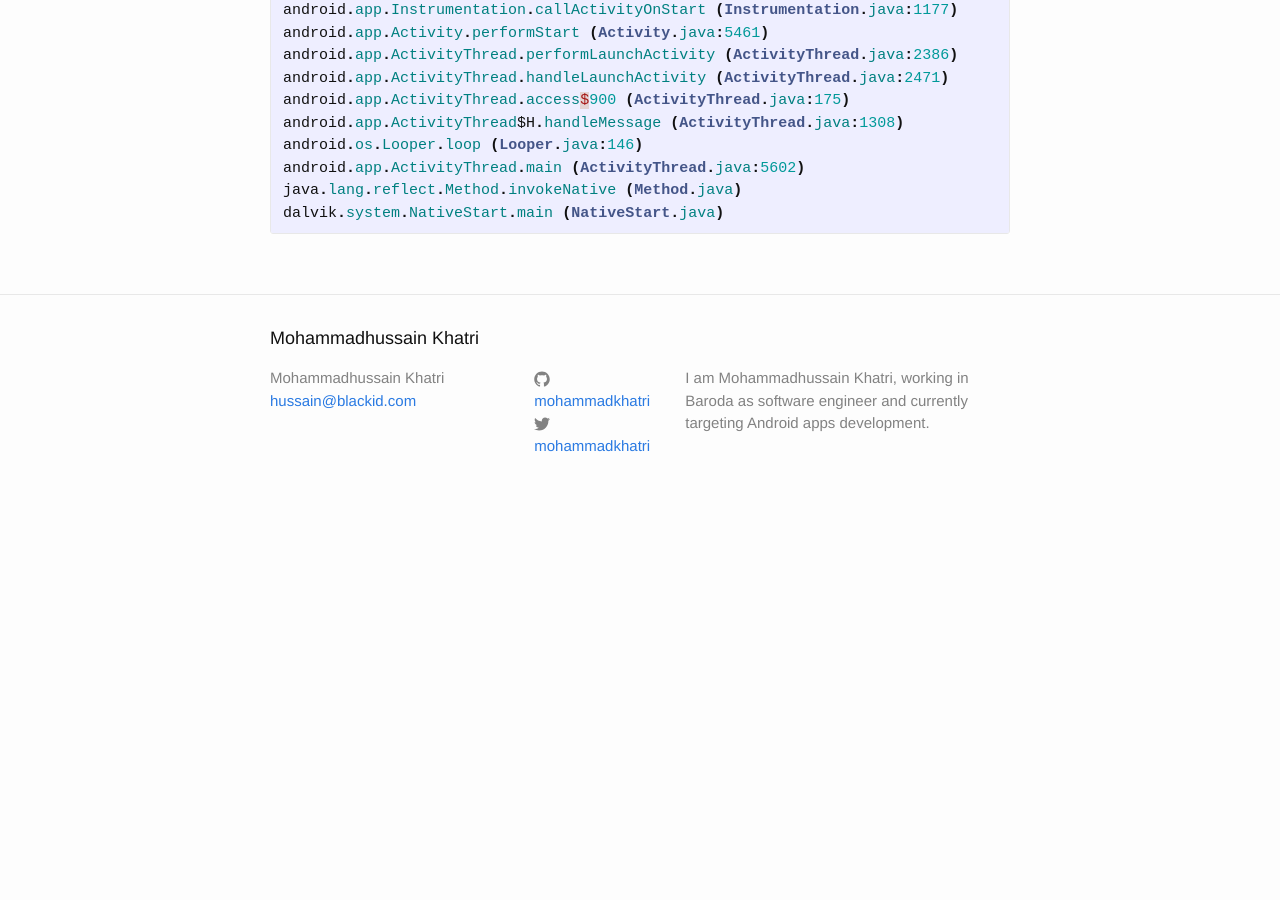
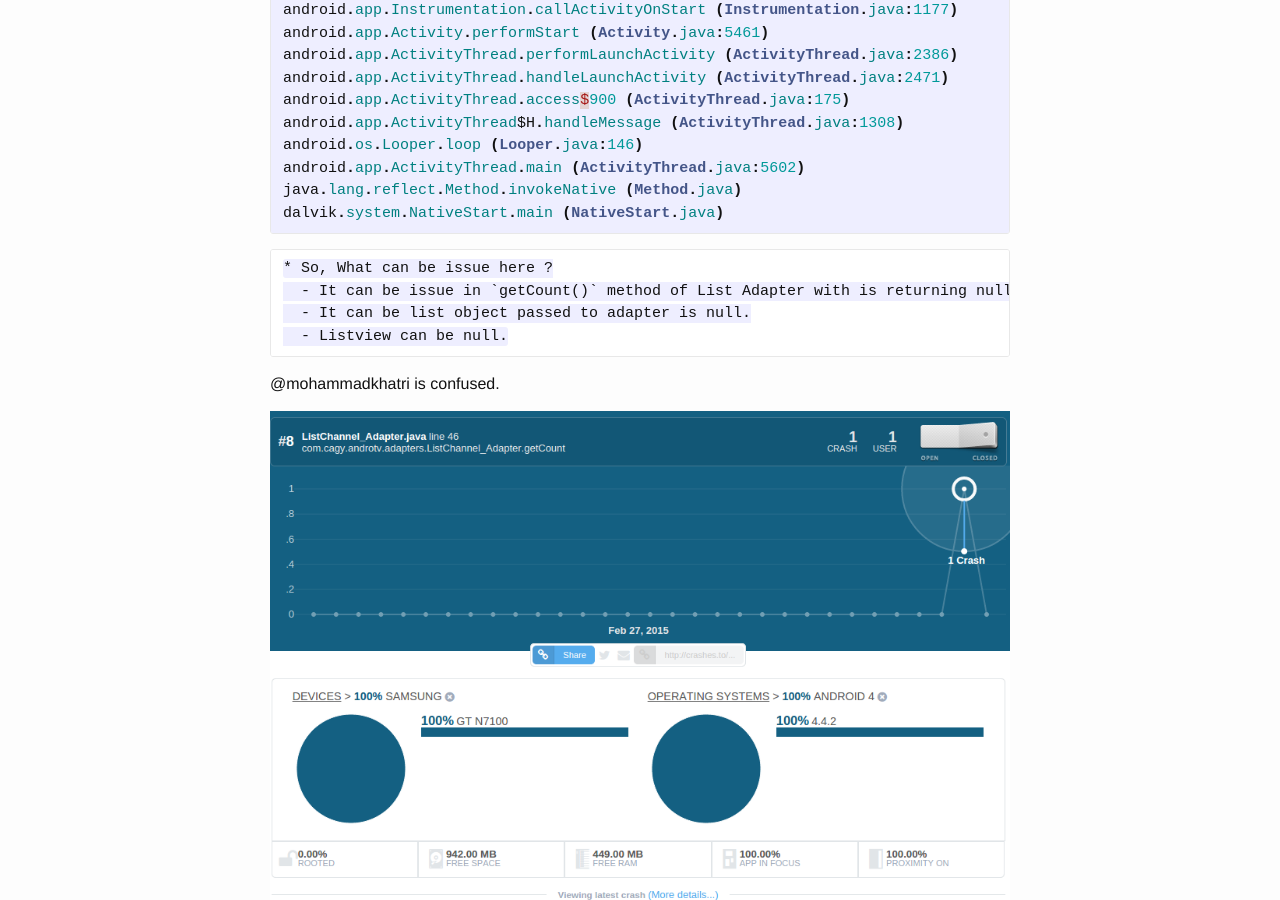
Before and after one commit to mohammadkhatri/pages, a Jekyll site: the page built from _posts/2015-02-28-Dummy-post-from-github.md, in a window 1280 px wide and 900 px high, scrolled down 575 px. Built offline with Jekyll 4.4.1, drawn with Linux system fonts in a browser that asks for light colours; before the commit the page ends 1092 px from its top, so only the background shows below that.

Commit message:
updated with image

````diff
--- a/_posts/2015-02-28-Dummy-post-from-github.md
+++ b/_posts/2015-02-28-Dummy-post-from-github.md
@@ -34,5 +34,15 @@ java.lang.reflect.Method.invokeNative (Method.java)
 dalvik.system.NativeStart.main (NativeStart.java)
 
 {% endhighlight %}
+```
+* So, What can be issue here ?
+  - It can be issue in `getCount()` method of List Adapter with is returning null.
+  - It can be list object passed to adapter is null.
+  - Listview can be null.
+```
+
+@mohammadkhatri is confused.
+
+![Image of Crashlytics]({{ "/images/screen1.png" | prepend: site.baseurl }})
 
 [1]: https://fabric.io/blackid/android/apps/com.cagy.androtv/issues/54f090c67d7854d7c9933bf8
````
